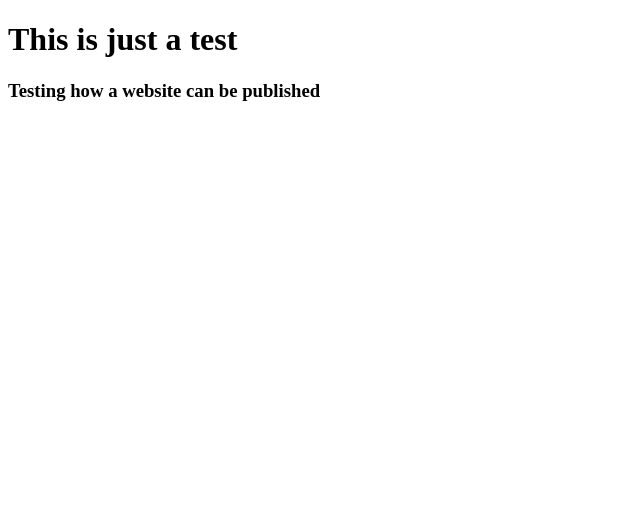
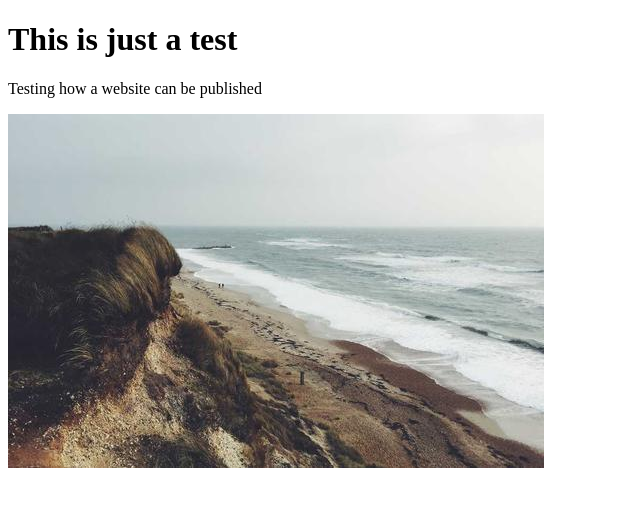
Before and after one commit to pablopedrido/test-index, a plain HTML site: page index.html in a window 1280 px wide. Shown: the whole page, without its empty margins (0-640 px from the left). Drawn offline with Linux system fonts and the light colour scheme.

Commit message:
Add files via upload

```diff
--- a/index.html
+++ b/index.html
@@ -8,6 +8,7 @@
 </head>
 <body>
     <h1>This is just a test</h1>
-    <h3>Testing how a website can be published</h3>
+    <p>Testing how a website can be published</p>
+    <img src="./1061-536x354.jpg" alt="">
 </body>
 </html>
```
Also changed, not shown: 1061-536x354.jpg (added).
